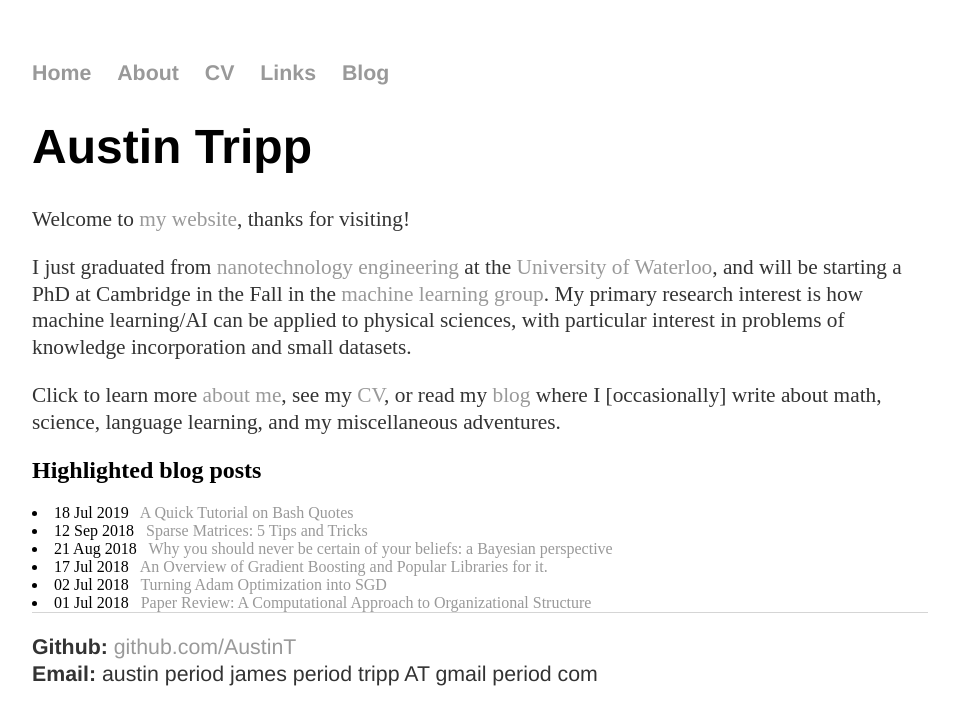
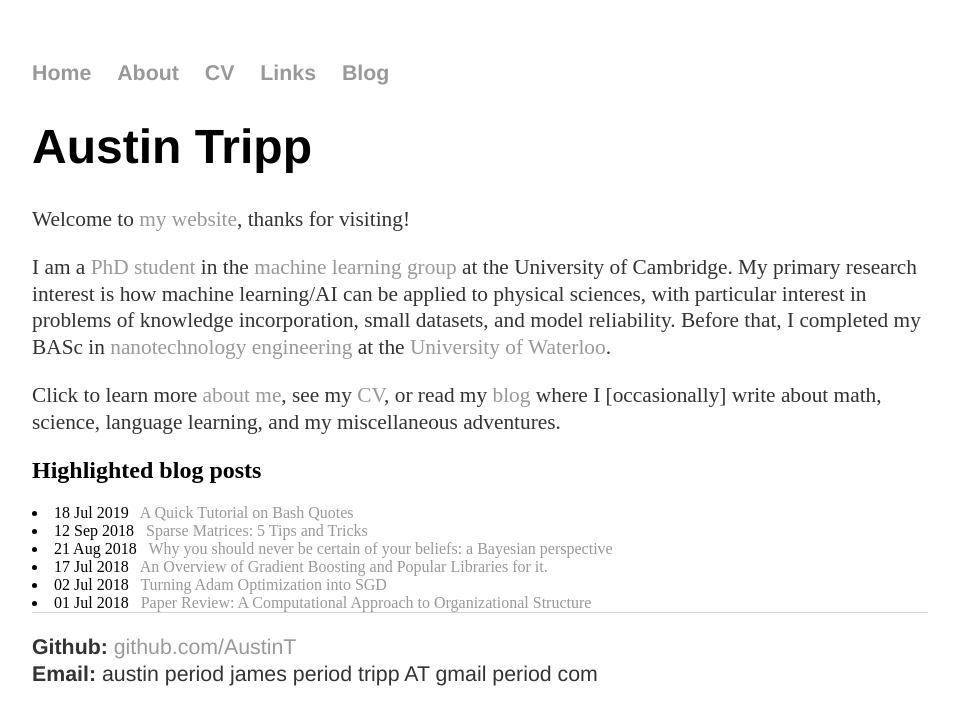
Before and after one commit to AustinT/AustinT.github.io, a Jekyll site: the page built from index.md, in a window 1280 px wide. Shown: the top 725 px of the page, without its empty margins (160-1119 px from the left). Built offline with Jekyll 4.4.1, drawn with Linux system fonts in a browser that asks for light colours.

```diff
--- a/index.md
+++ b/index.md
@@ -5,11 +5,15 @@ title: Austin Tripp
 # Austin Tripp
 Welcome to [my website](/), thanks for visiting!
 
-I just graduated from [nanotechnology engineering](https://uwaterloo.ca/nanotechnology/) at the
-[University of Waterloo](https://uwaterloo.ca/), and will be starting a PhD at Cambridge in the Fall
-in the [machine learning group](http://mlg.eng.cam.ac.uk/?page_id=659).
+I am a [PhD student](http://mlg.eng.cam.ac.uk/?portfolio=austin-tripp)
+in the [machine learning group](http://mlg.eng.cam.ac.uk/?page_id=657)
+at the University of Cambridge.
 My primary research interest is how machine learning/AI can be applied to physical sciences,
-with particular interest in problems of knowledge incorporation and small datasets.
+with particular interest in problems of knowledge incorporation, small datasets,
+and model reliability.
+Before that, I completed my BASc in
+[nanotechnology engineering](https://uwaterloo.ca/nanotechnology/) at the
+[University of Waterloo](https://uwaterloo.ca/).
 
 Click to learn more [about me](/about), see my [CV](/cv),
 or read my [blog](/blog) where I [occasionally] write about math, science, language learning,
```
Also changed, not shown: about/index.md (+6 -5 lines).
